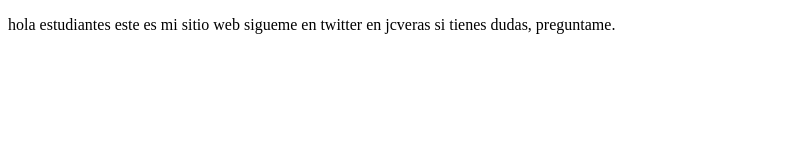
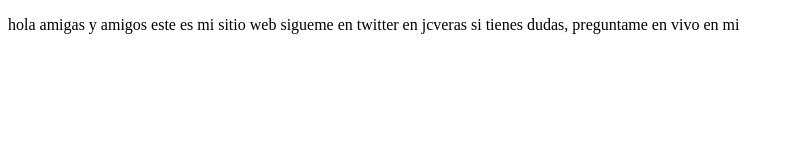
Before and after one commit to jcveras/proyectoDemoCursoPrework, a plain HTML site: page index.html in a window 1280 px wide. Shown: the whole page, without its empty margins (0-793 px from the left). Drawn offline with Linux system fonts and the light colour scheme.

Commit message:
combios agregamos sitio de twich

```diff
--- a/index.html
+++ b/index.html
@@ -7,9 +7,9 @@
     <title>hola mundo</title>
 </head>
 <body><p>
-    hola estudiantes este es mi sitio web
-    sigueme en twitter en jcveras si tienes dudas, preguntame.
-</p>
+    hola amigas y amigos este es mi sitio web
+    sigueme en twitter en jcveras si tienes dudas, preguntame en vivo en mi <twitch class="tv">
+    <jcveras></jcveras>
 
 </body>
 </html>
```
